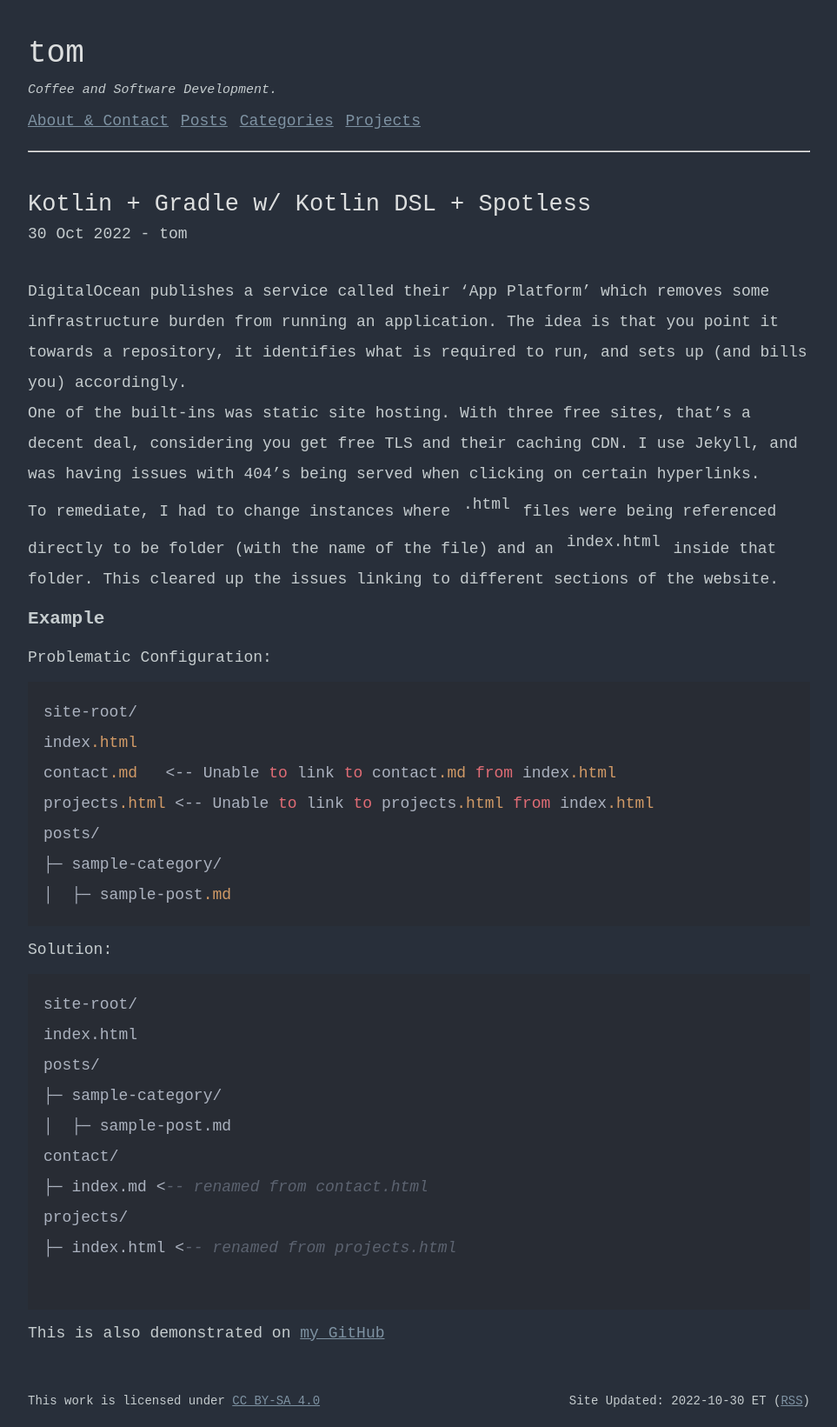
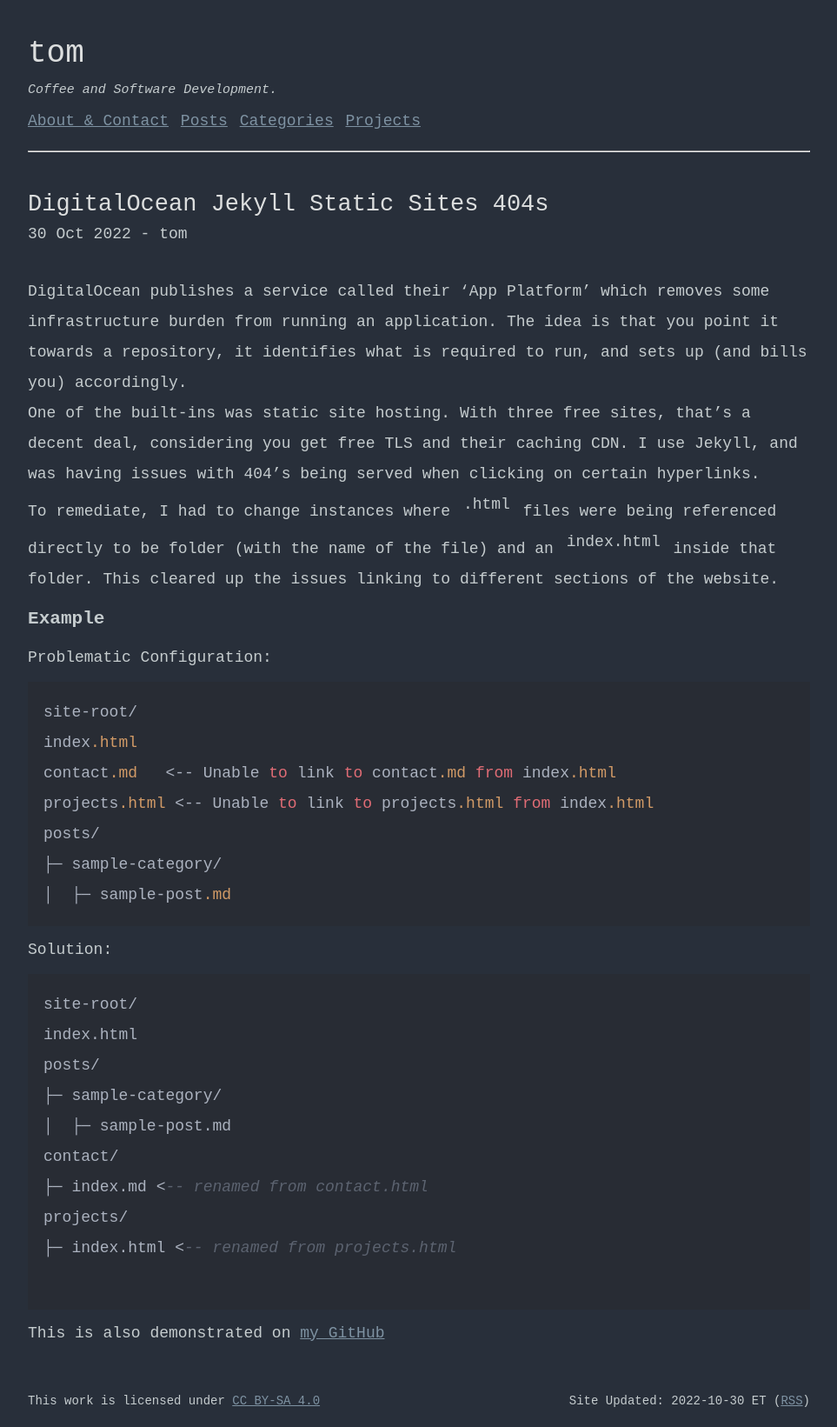
Before and after one commit to tajacks/personal-site, a Jekyll site: the page built from technology/_posts/2022-10-30-digital-ocean-jekyll-app-platform.md, in a window 1280 px wide. Shown: the whole page at 87% size, without its empty margins (158-1121 px from the left). Built offline with Jekyll 4.4.1, drawn with Linux system fonts in a browser that asks for light colours.

Commit message:
fixed post title

```diff
--- a/technology/_posts/2022-10-30-digital-ocean-jekyll-app-platform.md
+++ b/technology/_posts/2022-10-30-digital-ocean-jekyll-app-platform.md
@@ -1,7 +1,7 @@
 ---
 layout: post
 author: tom
-title: Kotlin + Gradle w/ Kotlin DSL + Spotless
+title: DigitalOcean Jekyll Static Sites 404s
 tags: digitalocean jekyll app-platform static-site 404 not-found
 ---
 
```
